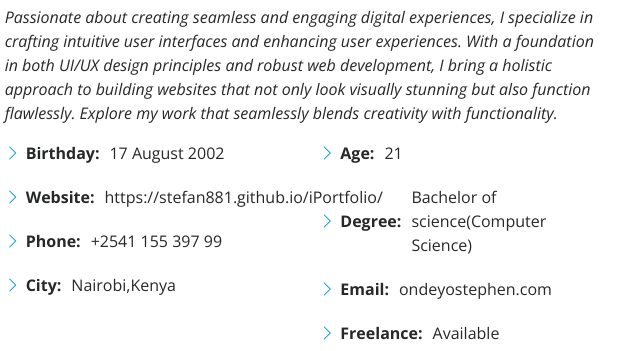
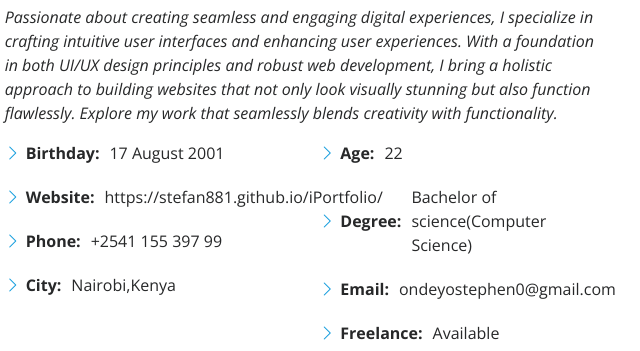
Before and after one commit to Stefan881/iPortfolio, a plain HTML site: page index.html in a window 1280 px wide. Shown: the part 1147-1498 px from the top of the page, 640-1280 px from the left. Drawn offline with nearby package versions, Linux system fonts and the light colour scheme.

Commit message:
Edited DoB and email

```diff
--- a/index.html
+++ b/index.html
@@ -109,7 +109,7 @@
             <div class="row">
               <div class="col-lg-6">
                 <ul>
-                  <li><i class="bi bi-chevron-right"></i> <strong>Birthday:</strong> <span>17 August 2002</span></li>
+                  <li><i class="bi bi-chevron-right"></i> <strong>Birthday:</strong> <span>17 August 2001</span></li>
                   <li><i class="bi bi-chevron-right"></i> <strong>Website:</strong> <span>https://stefan881.github.io/iPortfolio/</span></li>
                   <li><i class="bi bi-chevron-right"></i> <strong>Phone:</strong> <span>+2541 155 397 99</span></li>
                   <li><i class="bi bi-chevron-right"></i> <strong>City:</strong> <span>Nairobi,Kenya</span></li>
@@ -117,9 +117,9 @@
               </div>
               <div class="col-lg-6">
                 <ul>
-                  <li><i class="bi bi-chevron-right"></i> <strong>Age:</strong> <span>21</span></li>
+                  <li><i class="bi bi-chevron-right"></i> <strong>Age:</strong> <span>22</span></li>
                   <li><i class="bi bi-chevron-right"></i> <strong>Degree:</strong> <span>Bachelor of science(Computer Science)</span></li>
-                  <li><i class="bi bi-chevron-right"></i> <strong>Email:</strong> <span>ondeyostephen.com</span></li>
+                  <li><i class="bi bi-chevron-right"></i> <strong>Email:</strong> <span>ondeyostephen0@gmail.com</span></li>
                   <li><i class="bi bi-chevron-right"></i> <strong>Freelance:</strong> <span>Available</span></li>
                 </ul>
               </div>
@@ -289,7 +289,7 @@
             <h3 class="resume-title">Education</h3>
             <div class="resume-item">
               <h4>Bachelor of Science(Computer Science)</h4>
-              <h5>September 2021 - December 2023</h5>
+              <h5>September 2021 - December 2025</h5>
               <p><em>Meru University Of Science and Technology</em></p>
               <p>Student an The Meru University of Science and Technology parsuing a Bachelors Degree in Computer Science</p>
             </div>
```
